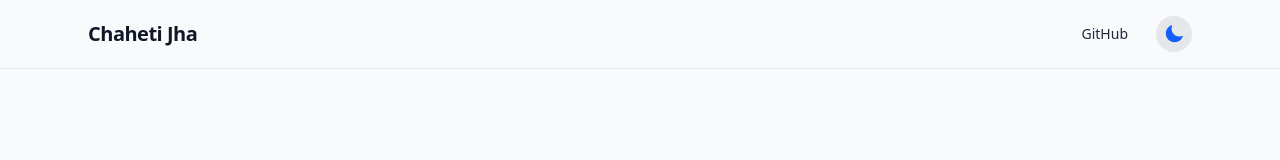
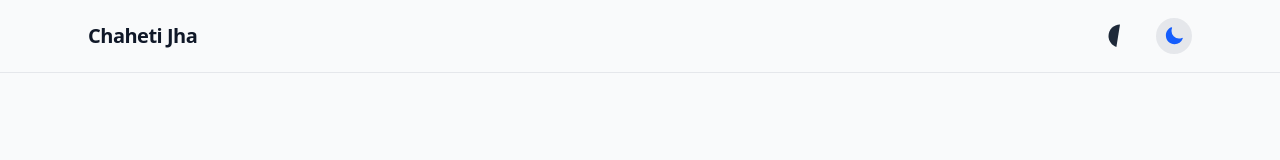
Before and after one commit to chaheti89/my-portfolio, a Next.js app: page / in a window 1280 px wide. Shown: the top 160 px of the page. Built offline with nearby package versions, Linux system fonts and the light colour scheme.

Commit message:
Refactor GitHub link with SVG icon

```diff
--- a/app/page.tsx
+++ b/app/page.tsx
@@ -85,13 +85,15 @@ const projects = [
             </h1>
             <div className="flex items-center gap-4">
               <a
-                href="https://github.com/chaheti89"
-                target="_blank"
-                rel="noreferrer"
-                className="text-sm px-3 py-2 rounded-lg hover:bg-gray-200 dark:hover:bg-gray-700 transition-colors"
-              >
-                GitHub
-              </a>
+  href="https://github.com/chaheti89"
+  target="_blank"
+  rel="noreferrer"
+  className="p-2 rounded-lg hover:bg-gray-200 dark:hover:bg-gray-700 transition"
+>
+  <svg xmlns="http://www.w3.org/2000/svg" className="w-6 h-6" fill="currentColor" viewBox="0 0 24 24">
+    <path d="M12 .5C5.65.5.5 5.65.5 12c0 5.1 3.3 9.4 7.9 10.9..."/>
+  </svg>
+</a>
               <button
                 onClick={toggleTheme}
                 className="p-2 rounded-full bg-gray-200 dark:bg-gray-700 text-blue-600 dark:text-blue-400 hover:scale-105 transition-transform"
```
